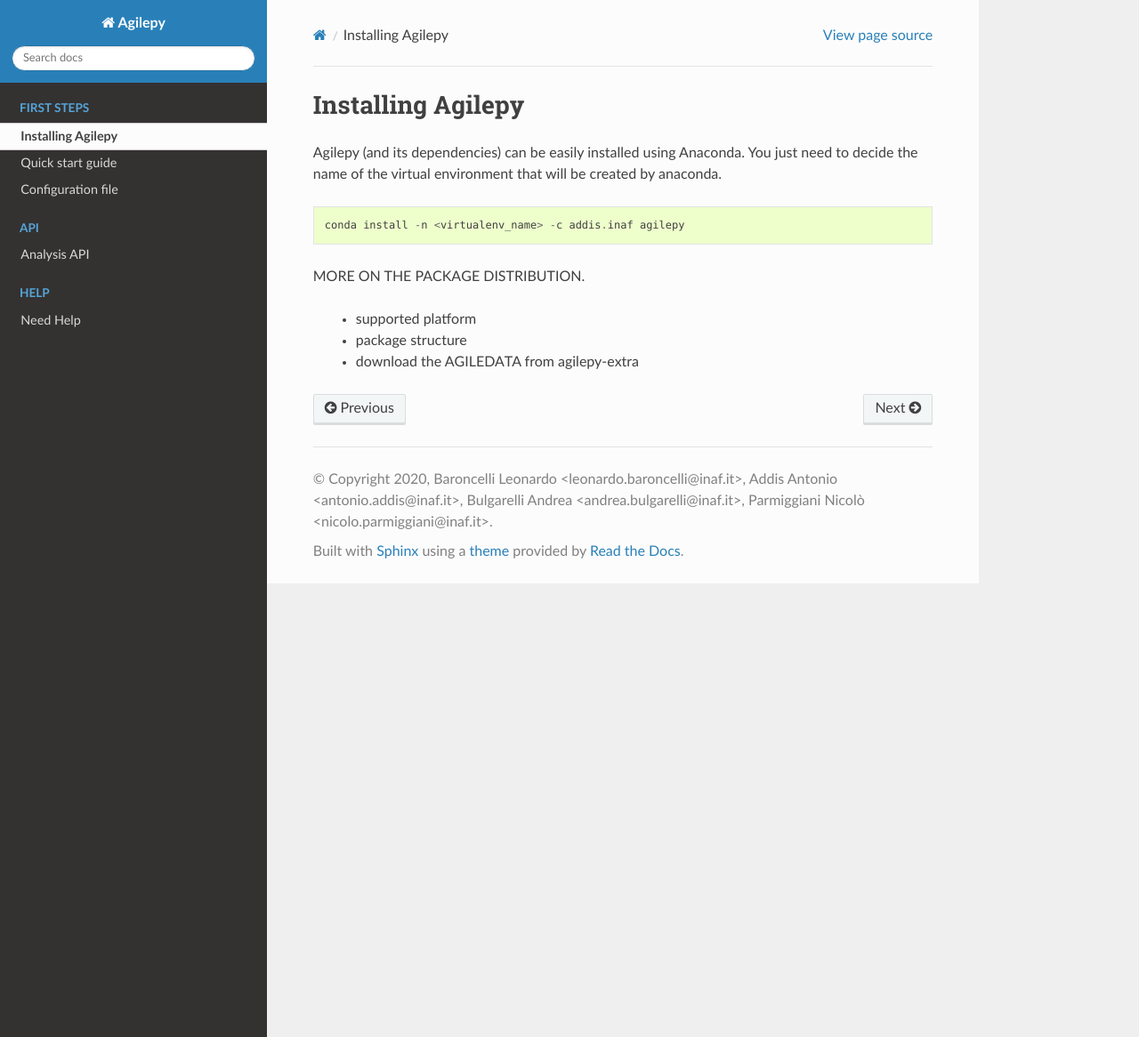
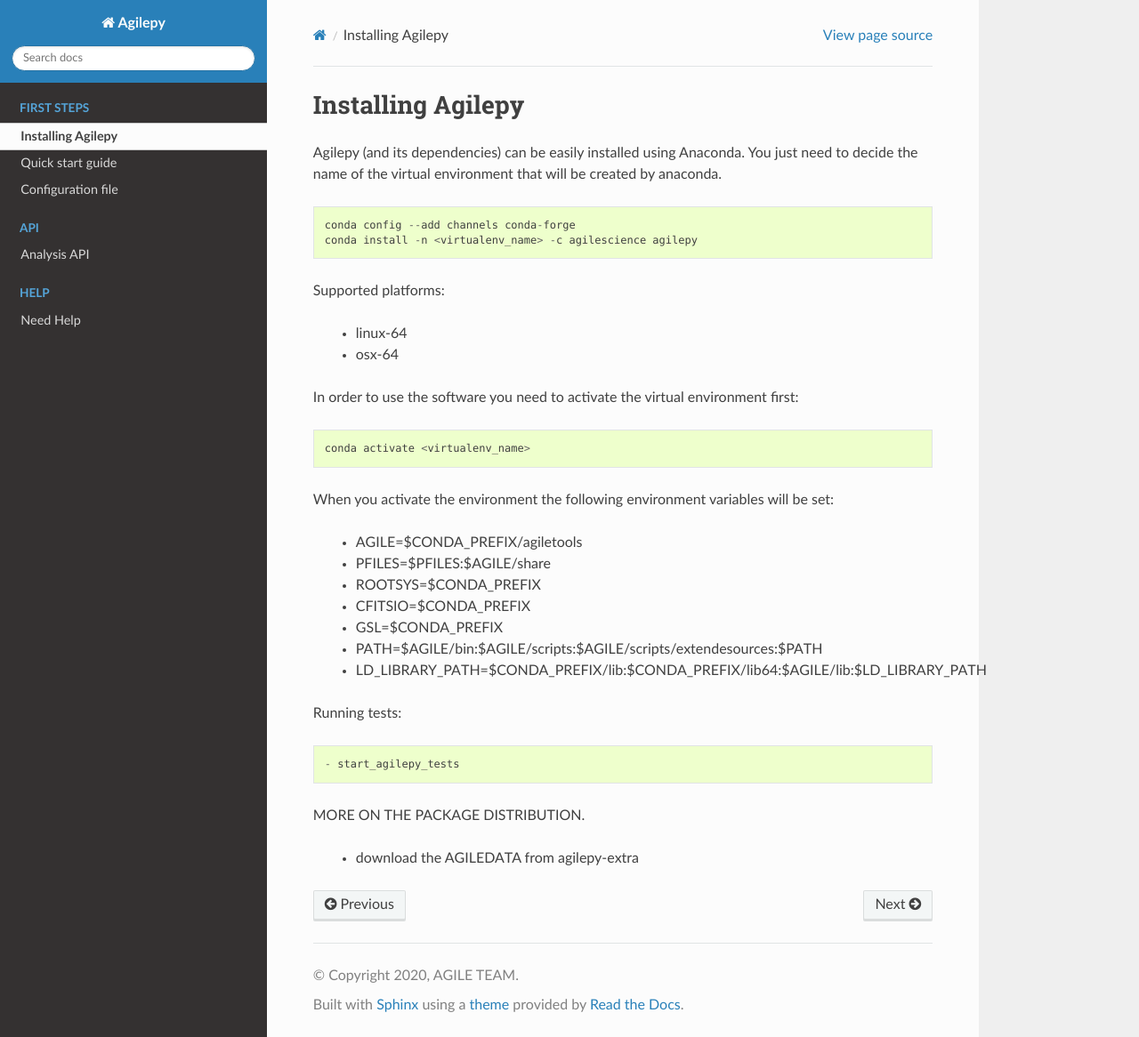
Before and after one commit to AGILESCIENCE/Agilepy, a Sphinx documentation site: the page built from docs/source/first_steps/installation.rst, in a window 1280 px wide and 1166 px high. Shown: the whole window at 89% size. Built offline with Sphinx 7.4.7 and the Read the Docs theme 2.0.0, drawn with Linux system fonts in a browser that asks for light colours.

Commit message:
Updated docs, renamed test script, test script updated

```diff
--- a/docs/source/conf.py
+++ b/docs/source/conf.py
@@ -20,7 +20,7 @@
 # -- Project information -----------------------------------------------------
 
 project = 'Agilepy'
-copyright = '2020, Baroncelli Leonardo <leonardo.baroncelli@inaf.it>, Addis Antonio <antonio.addis@inaf.it>, Bulgarelli Andrea <andrea.bulgarelli@inaf.it>, Parmiggiani Nicolò <nicolo.parmiggiani@inaf.it>'
+copyright = '2020, AGILE TEAM'
 author = 'Baroncelli Leonardo <leonardo.baroncelli@inaf.it>, Addis Antonio <antonio.addis@inaf.it>, Bulgarelli Andrea <andrea.bulgarelli@inaf.it>, Parmiggiani Nicolò <nicolo.parmiggiani@inaf.it>'
 
 # The short X.Y version
@@ -135,7 +135,7 @@
 #  author, documentclass [howto, manual, or own class]).
 latex_documents = [
     (master_doc, 'Agilepy.tex', 'Agilepy Documentation',
-     'Baroncelli Leonardo \\textless{}leonardo.baroncelli@inaf.it\\textgreater{}, Addis Antonio \\textless{}antonio.addis@inaf.it\\textgreater{}, Bulgarelli Andrea \\textless{}andrea.bulgarelli@inaf.it\\textgreater{}, Parmiggiani Nicolò \\textless{}nicolo.parmiggiani@inaf.it\\textgreater{}', 'manual'),
+     'AGILE Team', 'manual'),
 ]
 
 
--- a/docs/source/first_steps/installation.rst
+++ b/docs/source/first_steps/installation.rst
@@ -5,11 +5,35 @@
 need to decide the name of the virtual environment that will be created by anaconda.
 ::
 
-    conda install -n <virtualenv_name> -c addis.inaf agilepy
+    conda config --add channels conda-forge
+    conda install -n <virtualenv_name> -c agilescience agilepy
 
+Supported platforms:
+
+  - linux-64
+  - osx-64
+
+
+In order to use the software you need to activate the virtual environment first:
+::
+
+    conda activate <virtualenv_name>
+
+When you activate the environment the following environment variables will be set:
+
+    - AGILE=$CONDA_PREFIX/agiletools
+    - PFILES=$PFILES:$AGILE/share
+    - ROOTSYS=$CONDA_PREFIX
+    - CFITSIO=$CONDA_PREFIX
+    - GSL=$CONDA_PREFIX
+    - PATH=$AGILE/bin:$AGILE/scripts:$AGILE/scripts/extendesources:$PATH
+    - LD_LIBRARY_PATH=$CONDA_PREFIX/lib:$CONDA_PREFIX/lib64:$AGILE/lib:$LD_LIBRARY_PATH
+
+Running tests:
+::
+
+    - start_agilepy_tests
 
 MORE ON THE PACKAGE DISTRIBUTION.
 
-  - supported platform
-  - package structure
   - download the AGILEDATA from agilepy-extra
--- a/docs/source/help/help.rst
+++ b/docs/source/help/help.rst
@@ -1,12 +1,14 @@
 Need Help
 =========
 
-If you have trouble please email leonardo.baroncelli@inaf.it
+If you have trouble please email to:
+
+  - leonardo.baroncelli@inaf.it
+  - andrea.bulgarelli@inaf.it
 
 
 Other contacts
 ^^^^^^^^^^^^^^
 
 - antonio.addis@inaf.it
-- andrea.bulgarelli@inaf.it
 - nicolo.parmiggiani@inaf.it
--- a/setup.py
+++ b/setup.py
@@ -5,9 +5,9 @@
 
 
 setup( name='Agilepy',
-       version='1.0.0',
+       version='v1.0.0',
        author='Baroncelli Leonardo, Addis Antonio, Bulgarelli Andrea, Parmiggiani Nicolò',
-       author_email='antonio.addis@inaf.it, andrea.bulgarelli@inaf.it, leonardo.baroncelli@inaf.it, nicolo.parmiggiani@inaf.it',
+       author_email='leonardo.baroncelli@inaf.it, antonio.addis@inaf.it, andrea.bulgarelli@inaf.it, nicolo.parmiggiani@inaf.it',
        packages=find_packages(),
        package_dir={ 'agilepy': 'agilepy' },
        include_package_data=True
```
Also changed, not shown: 2 other files.
